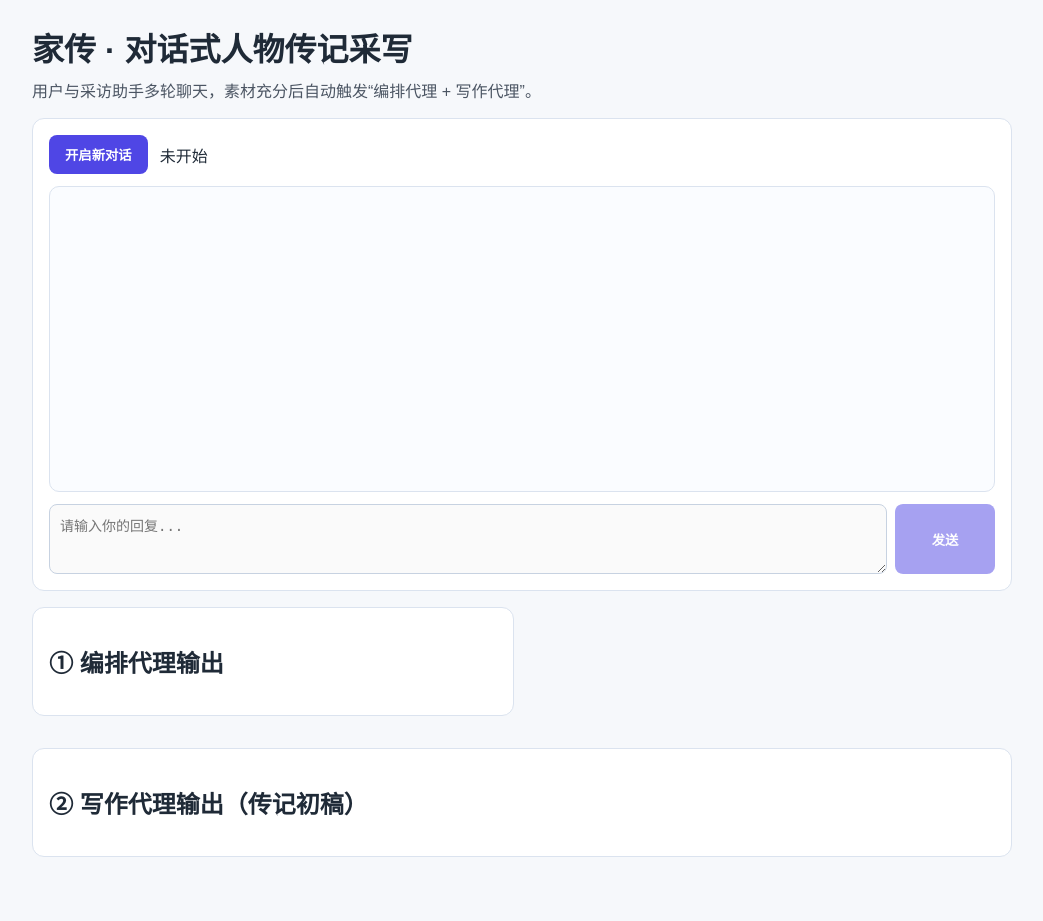
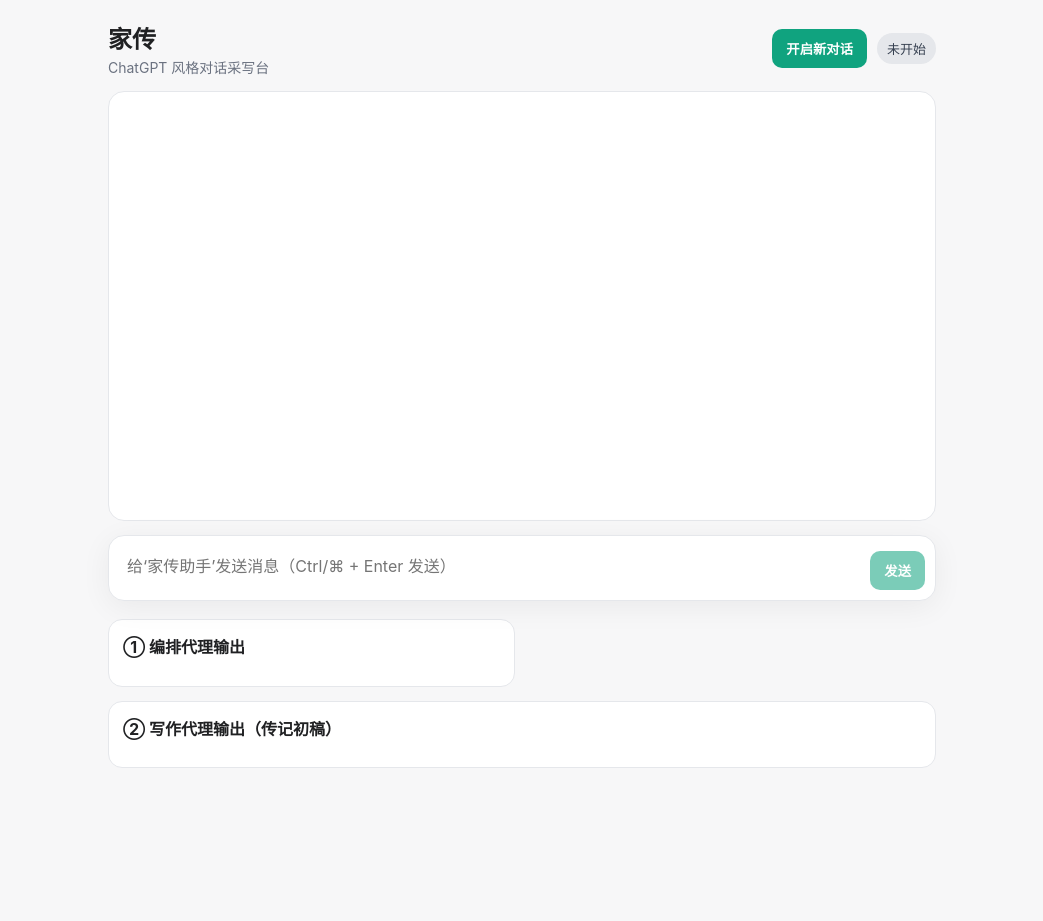
Before and after one commit to dfy37/biography, a Flask app: page / in a window 1280 px wide. Shown: the whole page, without its empty margins (118-1161 px from the left). After the commit the page ends 768 px from the top, so only its background shows below. Run offline with Flask 3, Linux system fonts and the light colour scheme.

Commit message:
style: redesign chat interface to ChatGPT-like layout

```diff
--- a/static/style.css
+++ b/static/style.css
@@ -1,110 +1,178 @@
 :root {
   color-scheme: light;
-  --bg: #f6f8fb;
-  --card: #ffffff;
-  --text: #1f2a37;
-  --primary: #4f46e5;
-  --border: #dbe3ef;
+  --bg: #f7f7f8;
+  --surface: #ffffff;
+  --panel: #f4f4f5;
+  --text: #202123;
+  --muted: #6b7280;
+  --primary: #10a37f;
+  --primary-hover: #0d8f6f;
+  --border: #e5e7eb;
+  --assistant: #f7f7f8;
+  --user: #ffffff;
+}
+
+* {
+  box-sizing: border-box;
 }
 
 body {
   margin: 0;
   background: var(--bg);
   color: var(--text);
-  font-family: "PingFang SC", "Microsoft YaHei", sans-serif;
+  font-family: "Inter", "PingFang SC", "Microsoft YaHei", sans-serif;
 }
 
-.container {
-  max-width: 980px;
-  margin: 24px auto;
-  padding: 0 16px 40px;
+.app-shell {
+  max-width: 860px;
+  margin: 0 auto;
+  min-height: 100vh;
+  padding: 20px 16px 32px;
+  display: grid;
+  grid-template-rows: auto 1fr auto auto;
+  gap: 14px;
+}
+
+.topbar {
+  display: flex;
+  justify-content: space-between;
+  align-items: center;
+  gap: 12px;
 }
 
 h1 {
-  margin-bottom: 8px;
+  margin: 0;
+  font-size: 24px;
 }
 
-.subtitle {
-  margin-top: 0;
-  color: #4b5563;
+.topbar p {
+  margin: 2px 0 0;
+  color: var(--muted);
+  font-size: 14px;
 }
 
-.card {
-  background: var(--card);
-  border: 1px solid var(--border);
-  border-radius: 12px;
-  padding: 16px;
-  margin-top: 16px;
+.actions {
+  display: flex;
+  align-items: center;
+  gap: 10px;
 }
 
 button {
   background: var(--primary);
-  color: white;
+  color: #fff;
   border: 0;
-  padding: 10px 16px;
-  border-radius: 8px;
-  font-weight: 700;
+  border-radius: 10px;
+  padding: 10px 14px;
+  font-weight: 600;
   cursor: pointer;
+  transition: background 0.2s ease;
+}
+
+button:hover:not(:disabled) {
+  background: var(--primary-hover);
 }
 
 button:disabled {
-  opacity: 0.5;
+  opacity: 0.55;
   cursor: not-allowed;
 }
 
-.toolbar {
+.status-badge {
+  background: #e5e7eb;
+  color: #374151;
+  border-radius: 999px;
+  padding: 6px 10px;
+  font-size: 13px;
+}
+
+.chat-stage {
+  overflow-y: auto;
+  border-radius: 16px;
+  border: 1px solid var(--border);
+  background: var(--surface);
+  padding: 18px;
+  min-height: 420px;
+  max-height: 62vh;
+}
+
+.message-row {
   display: flex;
-  gap: 12px;
-  align-items: center;
   margin-bottom: 12px;
 }
 
-.chat-box {
-  min-height: 280px;
-  max-height: 420px;
-  overflow-y: auto;
-  border: 1px solid var(--border);
-  border-radius: 10px;
-  padding: 12px;
-  background: #fafcff;
+.message-row.user {
+  justify-content: flex-end;
 }
 
-.msg {
-  margin-bottom: 10px;
-  padding: 8px 10px;
-  border-radius: 8px;
-  line-height: 1.6;
+.message-row.assistant {
+  justify-content: flex-start;
 }
 
-.msg.assistant {
-  background: #eef2ff;
+.message-bubble {
+  max-width: min(80%, 640px);
+  border-radius: 14px;
+  padding: 12px 14px;
+  line-height: 1.65;
+  white-space: pre-wrap;
 }
 
-.msg.user {
-  background: #ecfeff;
+.message-row.assistant .message-bubble {
+  background: var(--assistant);
+  border: 1px solid var(--border);
 }
 
-.input-row {
-  margin-top: 12px;
+.message-row.user .message-bubble {
+  background: var(--user);
+  border: 1px solid #d1fae5;
+}
+
+.composer-wrap {
+  position: sticky;
+  bottom: 0;
+  padding-bottom: 4px;
+}
+
+.composer {
   display: grid;
-  grid-template-columns: 1fr 100px;
-  gap: 8px;
+  grid-template-columns: 1fr auto;
+  gap: 10px;
+  align-items: end;
+  border: 1px solid var(--border);
+  border-radius: 16px;
+  background: var(--surface);
+  padding: 10px;
+  box-shadow: 0 6px 30px rgba(0, 0, 0, 0.06);
 }
 
 textarea {
   width: 100%;
-  box-sizing: border-box;
-  padding: 10px;
-  border-radius: 8px;
-  border: 1px solid #c7d2e1;
-  font-size: 14px;
-  resize: vertical;
+  border: 0;
+  outline: none;
+  resize: none;
+  font: inherit;
+  line-height: 1.5;
+  padding: 8px;
+  min-height: 44px;
+  max-height: 160px;
+  background: transparent;
 }
 
 .result-grid {
   display: grid;
   grid-template-columns: 1fr 1fr;
-  gap: 16px;
+  gap: 14px;
+}
+
+.result-card {
+  background: var(--surface);
+  border: 1px solid var(--border);
+  border-radius: 14px;
+  padding: 14px;
+}
+
+.result-card h2 {
+  margin-top: 0;
+  font-size: 16px;
 }
 
 .result-grid .full {
@@ -112,6 +180,27 @@ textarea {
 }
 
 pre {
+  margin: 0;
   white-space: pre-wrap;
   line-height: 1.6;
 }
+
+@media (max-width: 720px) {
+  .topbar {
+    flex-direction: column;
+    align-items: flex-start;
+  }
+
+  .chat-stage {
+    min-height: 360px;
+    max-height: 56vh;
+  }
+
+  .message-bubble {
+    max-width: 92%;
+  }
+
+  .result-grid {
+    grid-template-columns: 1fr;
+  }
+}
--- a/templates/index.html
+++ b/templates/index.html
@@ -7,30 +7,33 @@
     <link rel="stylesheet" href="{{ url_for('static', filename='style.css') }}" />
   </head>
   <body>
-    <main class="container">
-      <h1>家传 · 对话式人物传记采写</h1>
-      <p class="subtitle">用户与采访助手多轮聊天，素材充分后自动触发“编排代理 + 写作代理”。</p>
+    <main class="app-shell">
+      <header class="topbar">
+        <div>
+          <h1>家传</h1>
+          <p>ChatGPT 风格对话采写台</p>
+        </div>
+        <div class="actions">
+          <button id="startBtn" type="button">开启新对话</button>
+          <span id="statusText" class="status-badge">未开始</span>
+        </div>
+      </header>
 
-      <section class="card">
-        <div class="toolbar">
-          <button id="startBtn" type="button">开启新对话</button>
-          <span id="statusText">未开始</span>
-        </div>
+      <section id="chatBox" class="chat-stage" aria-live="polite"></section>
 
-        <div id="chatBox" class="chat-box"></div>
-
-        <div class="input-row">
-          <textarea id="userInput" rows="3" placeholder="请输入你的回复..." disabled></textarea>
+      <section class="composer-wrap">
+        <div class="composer">
+          <textarea id="userInput" rows="1" placeholder="给‘家传助手’发送消息（Ctrl/⌘ + Enter 发送）" disabled></textarea>
           <button id="sendBtn" type="button" disabled>发送</button>
         </div>
       </section>
 
       <section id="resultSection" class="result-grid" hidden>
-        <article class="card">
+        <article class="result-card">
           <h2>① 编排代理输出</h2>
           <pre id="structureOutput"></pre>
         </article>
-        <article class="card full">
+        <article class="result-card full">
           <h2>② 写作代理输出（传记初稿）</h2>
           <pre id="bioOutput"></pre>
         </article>
@@ -49,10 +52,15 @@
       const bioOutput = document.getElementById("bioOutput");
 
       function appendMessage(role, content) {
-        const item = document.createElement("div");
-        item.className = `msg ${role}`;
-        item.innerText = `${role === "assistant" ? "助手" : "用户"}：${content}`;
-        chatBox.appendChild(item);
+        const row = document.createElement("div");
+        row.className = `message-row ${role}`;
+
+        const bubble = document.createElement("div");
+        bubble.className = "message-bubble";
+        bubble.innerText = content;
+
+        row.appendChild(bubble);
+        chatBox.appendChild(row);
         chatBox.scrollTop = chatBox.scrollHeight;
       }
 
@@ -64,6 +72,7 @@
         data.messages.forEach((m) => appendMessage(m.role, m.content));
         sendBtn.disabled = false;
         userInput.disabled = false;
+        userInput.focus();
         resultSection.hidden = true;
         statusText.innerText = "采集中";
       }
@@ -74,6 +83,7 @@
 
         appendMessage("user", text);
         userInput.value = "";
+        userInput.style.height = "auto";
 
         const res = await fetch("/chat/message", {
           method: "POST",
@@ -100,10 +110,17 @@
         }
       }
 
+      function autoresize() {
+        userInput.style.height = "auto";
+        userInput.style.height = `${Math.min(userInput.scrollHeight, 160)}px`;
+      }
+
       startBtn.addEventListener("click", startChat);
       sendBtn.addEventListener("click", sendMessage);
+      userInput.addEventListener("input", autoresize);
       userInput.addEventListener("keydown", (e) => {
         if (e.key === "Enter" && (e.metaKey || e.ctrlKey)) {
+          e.preventDefault();
           sendMessage();
         }
       });
```
